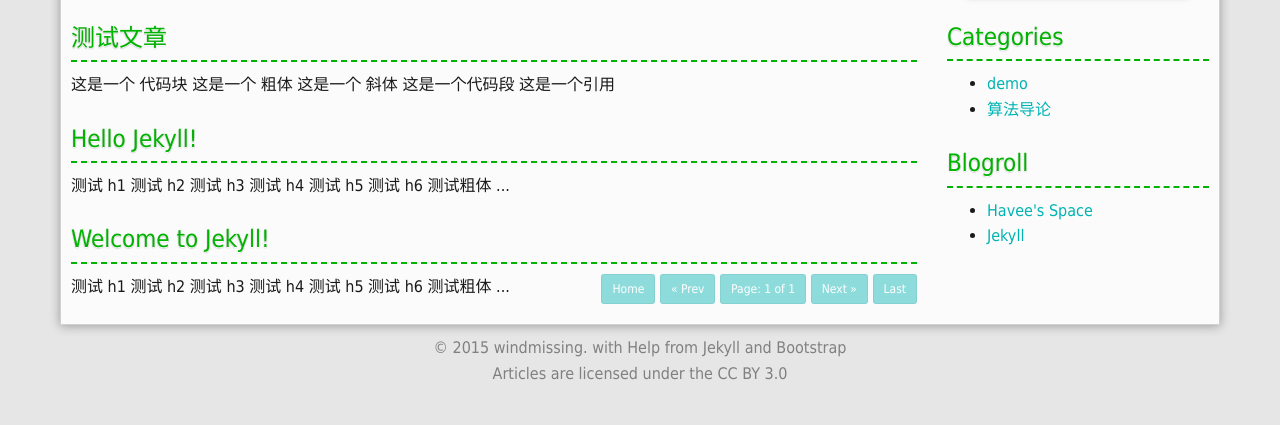
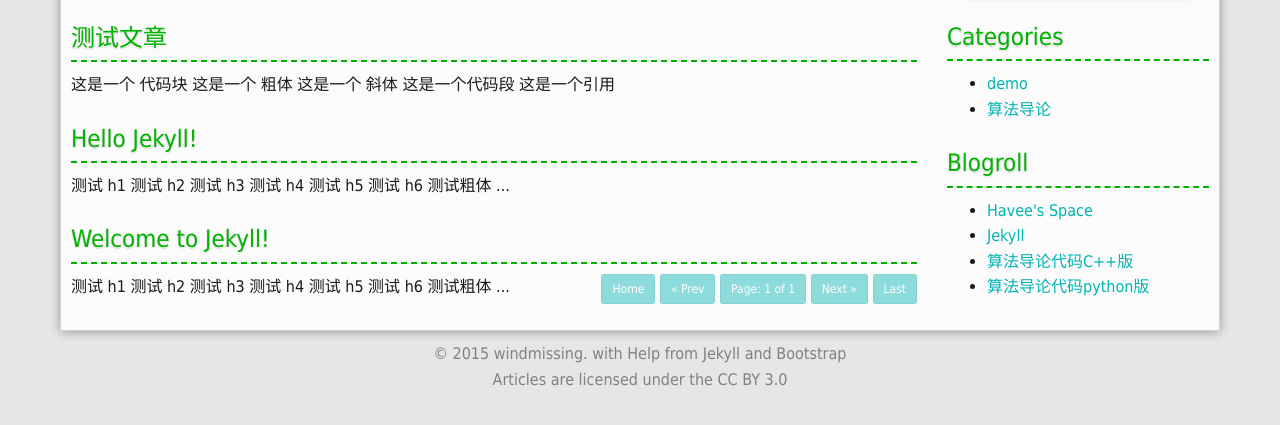
Before and after one commit to windmissing/windmissing.github.io, a Jekyll site: the page built from index.html, in a window 1280 px wide, cut to the strip 220-645 px from the top of the page. Built offline with Jekyll 4.4.1, drawn with Linux system fonts in a browser that asks for light colours; Markdown is read by kramdown in place of the engine named in the settings; the list of posts is cut into pages by our own code.

Commit message:
linkage for code

```diff
--- a/_data/blogroll.json
+++ b/_data/blogroll.json
@@ -7,4 +7,12 @@
         "title": "Jekyll",
         "url": "//jekyllrb.com"
     },
+    {
+        "title": "算法导论代码C++版",
+        "url": "https://github.com/windmissing/exerciseForAlgorithmSecond"
+    },
+    {
+        "title": "算法导论代码python版",
+        "url": "https://github.com/windmissing/exerciseForAlgorithmPython"
+    },
 ]
--- a/_posts/2015-12-13-9.1-1-second_smallest_element.markdown
+++ b/_posts/2015-12-13-9.1-1-second_smallest_element.markdown
@@ -187,7 +187,7 @@ def findSecondSmaller( comparePath ) :
 
 由于第一次扫描是从前往依次扫描的，如果最小元素刚好是第一个元素，那么它后面的每一个元素都要与它一一比较，就是最坏情况。
 
-要想减少最坏情况的比较次数，就是不管最小元素出现在什么位置，与它直接比较的元素都不能太多，也就是尽量*让每个元素与其它元素的比较次数平均化*。仍然以上文的图为例：
+要想减少最坏情况的比较次数，就是不管最小元素出现在什么位置，与它直接比较的元素都不能太多，也就是尽量**让每个元素与其它元素的比较次数平均化**。仍然以上文的图为例：
 ![这里写图片描述](http://img.blog.csdn.net/20151112103655088?watermark/2/text/aHR0cDovL2Jsb2cuY3Nkbi5uZXQv/font/5a6L5L2T/fontsize/400/fill/I0JBQkFCMA==/dissolve/70/gravity/Center)
 方法改进一的第一次遍历可以画成这一样的图，数组中的每一元素是这个二叉树的叶子结点。假如某一个元素是最小元素，那么它的队列的元素即该叶子结点的高度。
 
```
